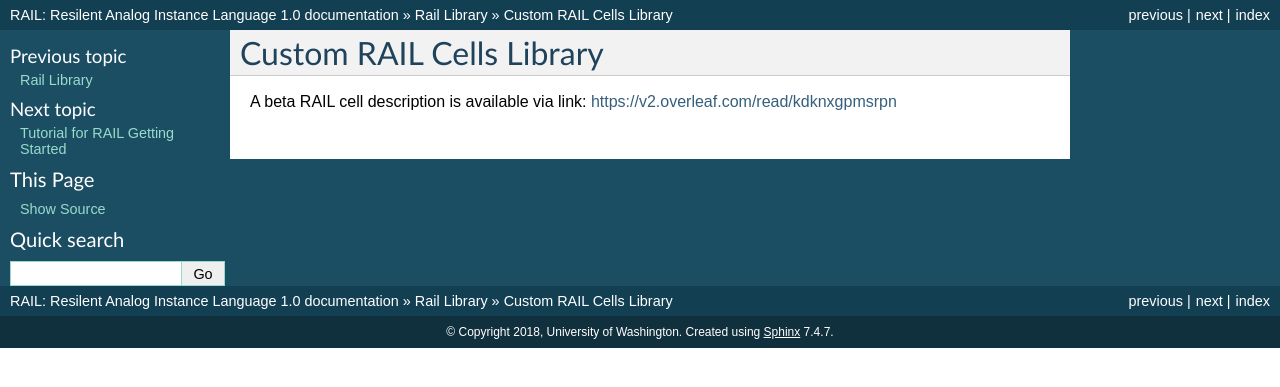
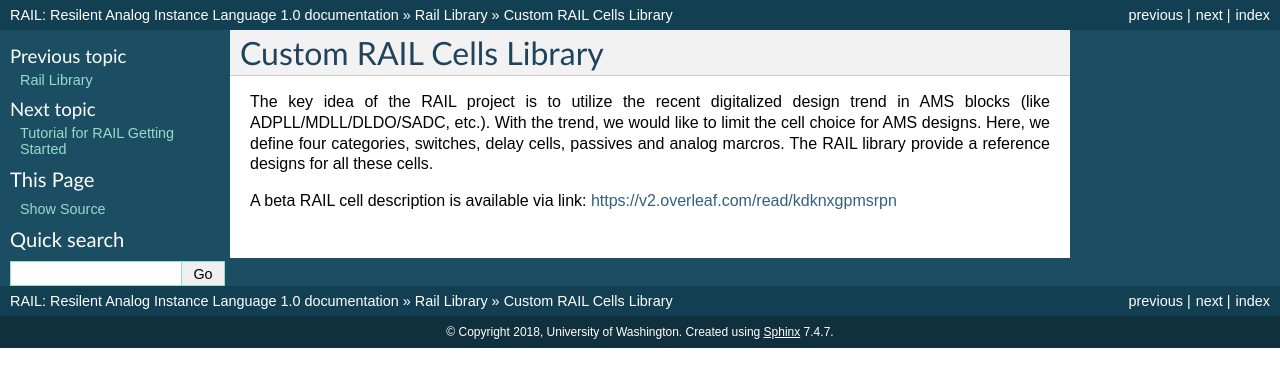
Before and after one commit to silicontalks/raildoc, a Sphinx documentation site: the page built from docs/railib/analog.rst, in a window 1280 px wide. Shown: the top 387 px of the page. Built offline with Sphinx 7.4.7, drawn with Linux system fonts in a browser that asks for light colours.

Commit message:
Update analog.rst

```diff
--- a/docs/railib/analog.rst
+++ b/docs/railib/analog.rst
@@ -2,5 +2,11 @@
 Custom RAIL Cells Library
 =========================
 
+The key idea of the RAIL project is to utilize the recent digitalized design trend in AMS blocks
+(like ADPLL/MDLL/DLDO/SADC, etc.).
+With the trend, we would like to limit the cell choice for AMS designs.
+Here, we define four categories, switches, delay cells, passives and analog marcros.
+The RAIL library provide a reference designs for all these cells.
+
 A beta RAIL cell description is available via link:
 https://v2.overleaf.com/read/kdknxgpmsrpn
```
